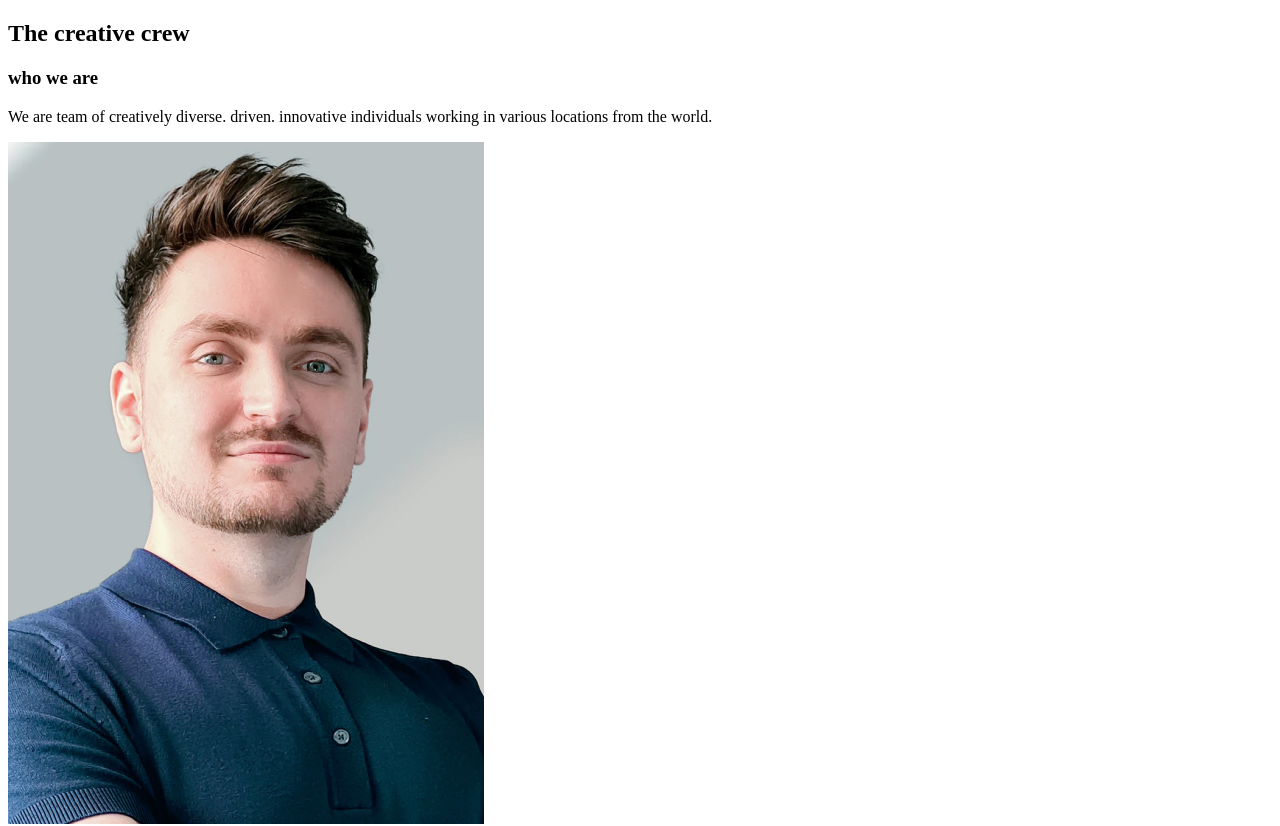
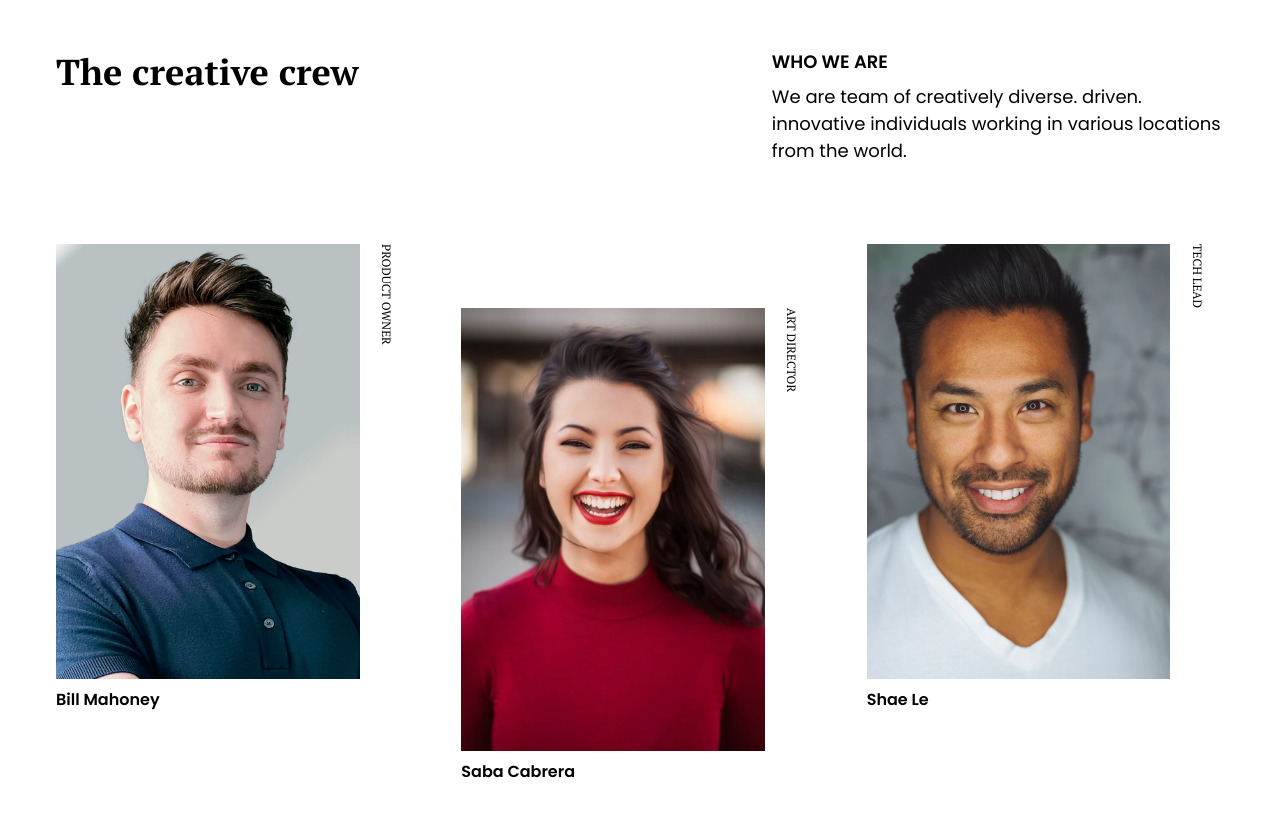
Before and after one commit to ghizlane-elatmani/My-team-page, a plain HTML site: page index.html in a window 1280 px wide. Shown: the top 826 px of the page. Drawn offline with Linux system fonts and the light colour scheme.

Commit message:
Challenge Completed

```diff
--- a/css/style.css
+++ b/css/style.css
@@ -0,0 +1,151 @@
+:root {
+  --color-black: #000;
+  --color-grey: #a9a9a9;
+
+  --font-size-extra-sm: 10px;
+  --font-size-sm: 14px;
+  --font-size-md: 18px;
+  --font-size-lg: 36px;
+}
+
+@media only screen and (min-width: 768px) {
+  :root {
+    --font-size-extra-sm: 12px;
+    --font-size-sm: 18px;
+    --font-size-md: 18px;
+    --font-size-lg: 36px;
+  }
+}
+
+*,
+*::before,
+*::after {
+  margin: 0;
+  padding: 0;
+  box-sizing: inherit;
+}
+
+body {
+  box-sizing: border-box;
+  font-family: "Poppins", sans-serif;
+  color: var(--color-black);
+}
+
+img {
+  width: 50px;
+}
+
+/* ---------------------------------- SECTION CREW ----------------------------------*/
+.container {
+  max-width: 1200px;
+  margin: 0 auto;
+  padding: 3rem 1rem;
+}
+
+/* ------ HEADER ------ */
+
+.header {
+  display: flex;
+  flex-direction: column;
+  gap: 1.5rem;
+  margin-bottom: 5rem;
+}
+
+@media only screen and (min-width: 768px) {
+  .header {
+    flex-direction: row;
+    justify-content: space-between;
+  }
+}
+
+.heading-2 {
+  font-family: "PT Serif", serif;
+  font-size: var(--font-size-lg);
+  font-weight: 700;
+}
+
+.heading-3 {
+  font-size: var(--font-size-md);
+  font-weight: 600;
+  text-transform: uppercase;
+  margin-bottom: 0.5rem;
+}
+
+.header__content p {
+  max-width: 40ch;
+  font-size: var(--font-size-sm);
+  font-weight: 400;
+}
+
+/* ------ MAIN CONTENT ------ */
+.cards {
+  display: grid;
+  grid-template-columns: repeat(2, 1fr);
+  gap: 2rem;
+}
+
+.card {
+  position: relative;
+}
+
+.card:nth-child(even) {
+  padding-top: 3.5rem;
+}
+
+.wrapper {
+  display: flex;
+  justify-content: space-between;
+  margin-bottom: 0.5rem;
+}
+
+.member-photo {
+  width: 85%;
+}
+
+.member-job {
+  width: 25%;
+  display: flex;
+  justify-content: center;
+}
+
+.member-job p {
+  font-family: "PT Serif", serif;
+  font-size: var(--font-size-extra-sm);
+  font-weight: 400;
+  text-transform: uppercase;
+  writing-mode: vertical-lr;
+}
+
+.member-name {
+  font-size: var(--font-size-extra-md);
+  font-weight: 600;
+}
+
+@media only screen and (min-width: 768px) {
+  .cards {
+    grid-template-columns: repeat(3, 1fr);
+    gap: 3rem;
+  }
+
+  .card:nth-child(even) {
+    padding-top: 0rem;
+  }
+
+  .card:nth-child(2),
+  .card:nth-child(5) {
+    padding-top: 4rem;
+  }
+}
+
+.footer {
+  text-align: center;
+  font-family: "Montserrat", sans-serif;
+  font-weight: 600;
+  font-size: 14px;
+  padding: 1rem 2rem;
+  color: var(--color-grey);
+}
+
+.footer span {
+  font-weight: 700;
+}
--- a/index.html
+++ b/index.html
@@ -12,12 +12,18 @@
       type="image/x-icon"
       href="https://devchallenges.io/"
     />
-
+    <link rel="preconnect" href="https://fonts.googleapis.com" />
+    <link rel="preconnect" href="https://fonts.gstatic.com" crossorigin />
+    <link
+      href="https://fonts.googleapis.com/css2?family=Montserrat:wght@600;700&family=PT+Serif:wght@400;700&family=Poppins:wght@400;600&display=swap"
+      rel="stylesheet"
+    />
     <link rel="stylesheet" href="css/style.css" />
     <title>My team page | The creative crew</title>
   </head>
   <body>
-    <section>
+    <section class="section-crew">
+      <div class="container">
         <div class="header">
           <h2 class="heading-2">The creative crew</h2>
           <div class="header__content">
@@ -28,69 +34,117 @@
             </p>
           </div>
         </div>
-      <div class="container">
+
+        <div class="main">
           <div class="cards">
+            <!-- Member 1 -->
             <div class="card">
+              <div class="wrapper">
                 <img
                   class="member-photo"
                   src="img/photo1.png"
                   alt="Photo of the crew member - Bill Mahoney"
                 />
-            <p class="member-name">Bill Mahoney</p>
-            <p class="member-job">Product owner</p>
+
+                <div class="member-job">
+                  <p>Product owner</p>
+                </div>
               </div>
 
-          <div class="card">
+              <p class="member-name">Bill Mahoney</p>
+            </div>
+
+            <!-- Member 2 -->
+            <div class="card card--top">
+              <div class="wrapper">
                 <img
                   class="member-photo"
                   src="img/photo2.png"
                   alt="Photo of the crew member - Saba Cabrera"
                 />
-            <p class="member-name">Saba Cabrera</p>
-            <p class="member-job">Art director</p>
+
+                <div class="member-job">
+                  <p>Art director</p>
+                </div>
               </div>
 
+              <p class="member-name">Saba Cabrera</p>
+            </div>
+
+            <!-- Member 3 -->
             <div class="card">
+              <div class="wrapper">
                 <img
                   class="member-photo"
                   src="img/photo3.png"
                   alt="Photo of the crew member - Shae Le"
                 />
-            <p class="member-name">Shae Le</p>
-            <p class="member-job">Tech Lead</p>
+
+                <div class="member-job">
+                  <p>Tech Lead</p>
+                </div>
               </div>
 
+              <p class="member-name">Shae Le</p>
+            </div>
+
+            <!-- Member 4 -->
             <div class="card">
+              <div class="wrapper">
                 <img
                   class="member-photo"
                   src="img/photo4.png"
                   alt="Photo of the crew member - Skylah Lu"
                 />
-            <p class="member-name">Skylah Lu</p>
-            <p class="member-job">UX Designer</p>
+
+                <div class="member-job">
+                  <p>UX Designer</p>
+                </div>
               </div>
 
-          <div class="card">
+              <p class="member-name">Skylah Lu</p>
+            </div>
+
+            <!-- Member 5 -->
+            <div class="card card--top">
+              <div class="wrapper">
                 <img
                   class="member-photo"
                   src="img/photo5.png"
                   alt="Photo of the crew member - Griff Richards"
                 />
-            <p class="member-name">Griff Richards</p>
-            <p class="member-job">Developer</p>
+
+                <div class="member-job">
+                  <p>Developer</p>
+                </div>
               </div>
 
+              <p class="member-name">Griff Richards</p>
+            </div>
+
+            <!-- Member 6 -->
             <div class="card">
+              <div class="wrapper">
                 <img
                   class="member-photo"
                   src="img/photo6.png"
                   alt="Photo of the crew member - Stan John"
                 />
+
+                <div class="member-job">
+                  <p>DEverloper</p>
+                </div>
+              </div>
+
               <p class="member-name">Stan John</p>
-            <p class="member-job">DEverloper</p>
+            </div>
           </div>
         </div>
       </div>
     </section>
+
+    <footer class="footer">
+      <p>created by <span>ghizlane-elatmani</span> - devChallenge.io</p>
+    </footer>
   </body>
 </html>
```
Also changed, not shown: img/my-team-page.png (added), 1 other file. Lines whose indentation alone changed are shown as unchanged.
